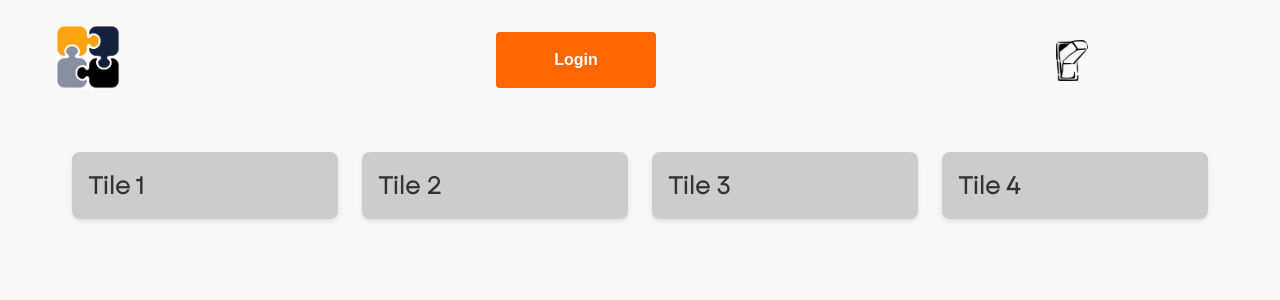
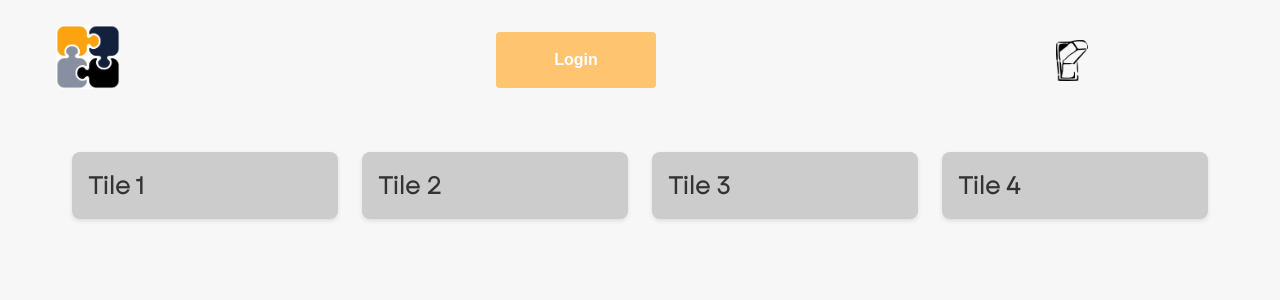
Before and after one commit to DieEwe/mentor-booking-4.1, a SvelteKit app: page / in a window 1280 px wide. Shown: the top 300 px of the page. Built offline with nearby package versions, Linux system fonts and the light colour scheme.

Commit message:
orange zu gelb

```diff
--- a/src/app.css
+++ b/src/app.css
@@ -11,7 +11,7 @@
   --background: #f7f7f7;      /* Clean, off‐white background */
   --primary: #0055aa;         /* Deep blue for primary elements */
   --secondary: #cccccc;       /* Light gray for secondary accents */
-  --accent: #ff6600;          /* Vibrant accent (orange) */
+  --accent: #ffc470ff;          /* Vibrant accent (orange) */
 }
 
 :root[data-theme="dark"] {
@@ -20,7 +20,7 @@
   --background: #121212;
   --primary: #3377dd;
   --secondary: #555555;
-  --accent: #ff6600;
+  --accent: #ffc470ff;
 }
 
 
```
